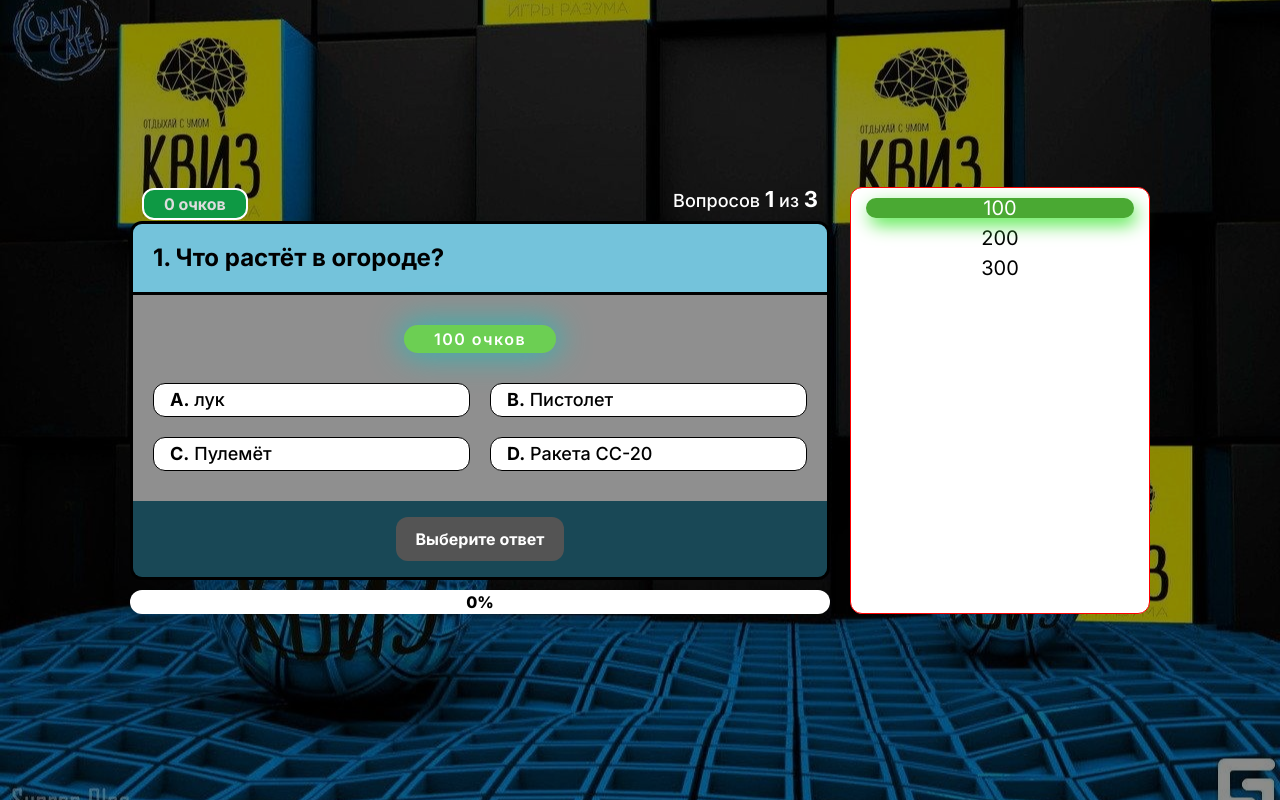
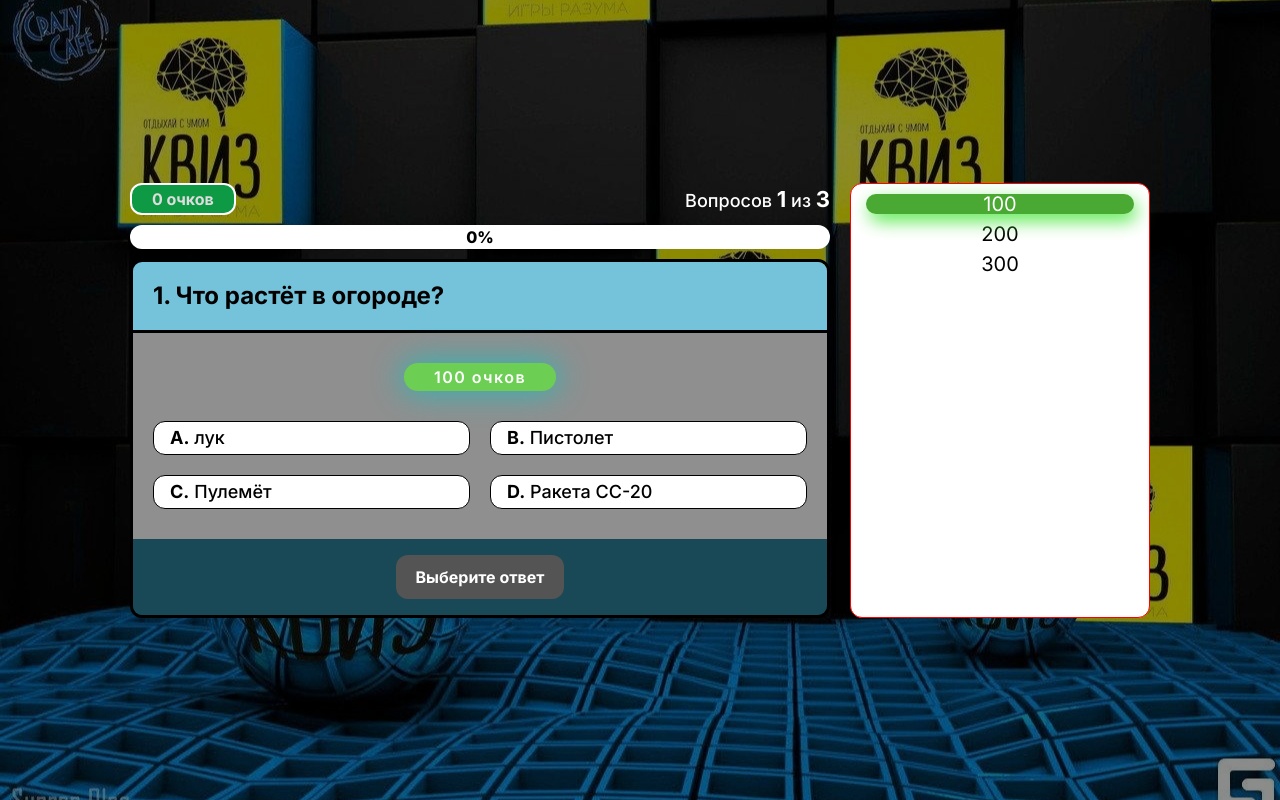
Before and after one commit to frondendAlex/quiz, a PHP site: page / in a window 1280 px wide. Run offline with PHP 8.4, Linux system fonts and the light colour scheme.

Commit message:
Правки

```diff
--- a/css/style.css
+++ b/css/style.css
@@ -201,7 +201,6 @@ body::before {
   display: flex;
   align-items: center;
   justify-content: space-between;
-  padding: 0 12px;
 }
 .quiz__top-total {
   background-color: #0e9944;
@@ -214,7 +213,6 @@ body::before {
 }
 .quiz__top {
   color: #fff;
-  margin: 0 0 10px 0;
   text-align: right;
 }
 .quiz__top-text {
@@ -345,7 +343,7 @@ body::before {
 }
 .quiz__progress {
   background-color: #fff;
-  margin: 10px 0 0 0;
+  margin: 10px 0;
   border-radius: 12px;
   padding: 2px 6px;
   position: relative;
@@ -355,14 +353,8 @@ body::before {
   display: block;
   height: 100%;
   background: rgb(5, 3, 36);
-  background: linear-gradient(
-    90deg,
-    rgba(5, 3, 36, 0.9612219887955182) 5%,
-    rgba(9, 111, 121, 1) 37%,
-    rgba(6, 148, 170, 1) 67%,
-    rgba(3, 209, 137, 1) 89%,
-    rgba(84, 164, 98, 1) 100%
-  );
+  background: rgb(0,255,201);
+  background: linear-gradient(90deg, rgba(0,255,201,1) 25%, rgba(52,203,67,1) 75%);
   position: absolute;
   top: 0;
   left: 0;
--- a/index.php
+++ b/index.php
@@ -29,6 +29,11 @@
                     </div>
                 </div>
 
+                <div class="quiz__progress">
+                    <span class="quiz__progress-line"></span>
+                    <span class="quiz__progress-text">0%</span>
+                </div>
+
 
                 <div class="quiz__content">
                     <div class="quiz__question"></div>
@@ -39,10 +44,10 @@
                     </div>
                 </div>
 
-                <div class="quiz__progress">
+                <!-- <div class="quiz__progress">
                     <span class="quiz__progress-line"></span>
                     <span class="quiz__progress-text">0%</span>
-                </div>
+                </div> -->
             </div>
 
             <div class="quiz__right">
--- a/js/main.js
+++ b/js/main.js
@@ -69,7 +69,7 @@ document.addEventListener("DOMContentLoaded", () => {
             quiz.style.display = 'none';
             quizInfo.style.display = 'block';
 
-            const totalPrice = totalFun();
+            // const totalPrice = totalFun();
             // console.log(totalPrice);
 
             quizFinish();
@@ -132,7 +132,6 @@ document.addEventListener("DOMContentLoaded", () => {
     const btnClick = (e) => {
         clearInterval(btnInterval);
         if (!quizBtn.classList.contains("quiz__btn-bg")) return;
-
         const answers = document.querySelectorAll(".quiz__answer");
 
         if (choosingAnswerInd === question[countQuestion].correct) {
@@ -201,7 +200,6 @@ document.addEventListener("DOMContentLoaded", () => {
 
     // Показывает следующий вопрос через 3 секунды
     const showNextQuestion = () => {
-        progressBar();
         btnInterval = setTimeout(() => {
             countQuestion++;
             quizBtn.classList.remove("quiz__btn-bg");
@@ -241,8 +239,10 @@ document.addEventListener("DOMContentLoaded", () => {
     };
 
     const quizFinish = () => {
+        const totalPrice = totalFun();
         console.log('правильные ', arrRightAnswer);
         console.log('не правильные ', arrWrongAnswer);
+        console.log(totalPrice);
     };
 
 
```
